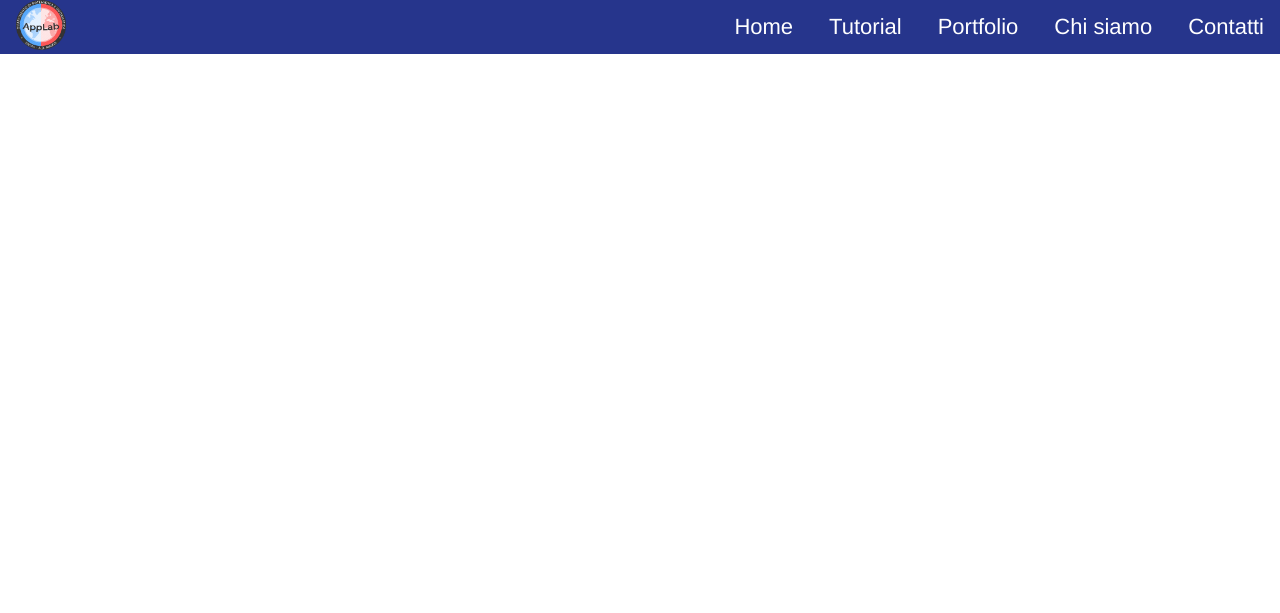
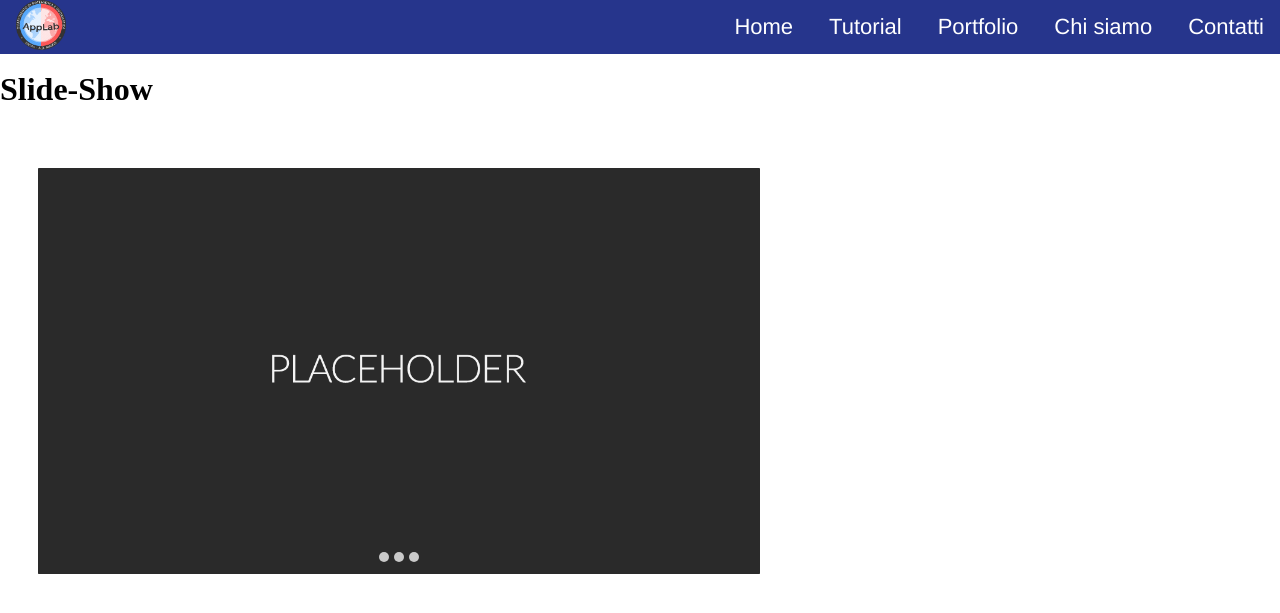
Before and after one commit to AppLab-UniPg/AppLab, a PHP site: page / in a window 1280 px wide. Shown: the top 613 px of the page. Run offline with PHP 8.4, Linux system fonts and the light colour scheme.

Commit message:
Pulizia HTML e slide-show

```diff
--- a/index.html
+++ b/index.html
@@ -1,8 +1,10 @@
+<!DOCTYPE html>
 <html>
   <head>
      <meta charset="UTF-8">
       <title>ao</title>
       <link rel="stylesheet" type="text/css" href="style.css">
+      <script rel="script" src="Script/script.js"></script>
       <link href="https://fonts.googleapis.com/icon?family=Material+Icons" rel="stylesheet"> <!-- google icons -->
   </head>
   <body>
@@ -31,5 +33,24 @@
           </nav>
       </header>
 
+    <h1 class="Titolo1">Slide-Show</h1>
+
+      <!-- Define the slideshow container -->
+
+    <section class="container">
+      <div class="slide-wrapper">
+        <div class="slider">
+          <img id="slide-1" src="img/PLACEHOLDER.png"/>
+          <img id="slide-2" src="img/PLACEHOLDER.png"/>
+          <img id="slide-3" src="img/PLACEHOLDER.png"/>
+        </div>
+        <div class="slider-nav">
+          <a href="#slide-1"></a>
+          <a href="#slide-2"></a>
+          <a href="#slide-3"></a>
+        </div>
+      </div>
+    </section>
+
     </body>
 </html>
--- a/style.css
+++ b/style.css
@@ -57,3 +57,63 @@ ul.menu li a {
     font-size: 22px;
     font-family: 'Franklin Gothic Medium', 'Arial Narrow', Arial, sans-serif;
 }
+
+/*SLIDE SHOW*/
+.titolo1 {
+  padding: 3%;
+  text-decoration: none;
+  color: #000000;
+  font-size: 22px;
+  font-family: 'Franklin Gothic Medium', 'Arial Narrow', Arial, sans-serif;
+}
+
+.container{
+  padding: 3%;
+}
+
+.slide-wrapper{
+  position: relative;
+  max-width: 60%;
+  margin: 0%;
+}
+
+.slider {
+  display: flex;
+  aspect-ratio: 16/9;
+  overflow-x: auto;
+  scroll-snap-type: x mandatory;
+  /*x tells css to snap to the x axes*/
+  /*mandatori is a sctrictness value that forces the behaviour to snap to the next value*/
+  scroll-behavior: smooth;
+  box-shadow: 0 1.5% 3% -0.75% hsla(0, 0%, 0%, 0.25);
+  border-radius: 0.1%;
+}
+
+.slider img {
+  flex: 1 0 100%;
+  scroll-snap-align: start;
+  object-fit: cover;
+}
+
+.slider-nav {
+  display: flex;
+  column-gap: 5px;
+  position: absolute;
+  bottom: 3%;
+  left: 50%;
+  transform: translateX(-50%);
+  z-index: 1;
+}
+
+.slider-nav a {
+  width: 10px;
+  height:10px;
+  border-radius: 50%;
+  background-color: #ffffff;
+  opacity: 0.75;
+  transition: opacity ease 250ms;
+}
+
+.slider-nav a:hover{
+  opacity: 1;
+}
```
Also changed, not shown: Script/script.js (added), img/PLACEHOLDER.png (added). Lines whose indentation alone changed are shown as unchanged.
